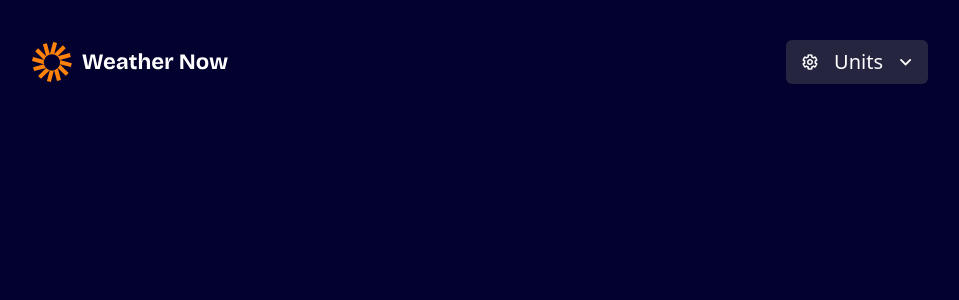
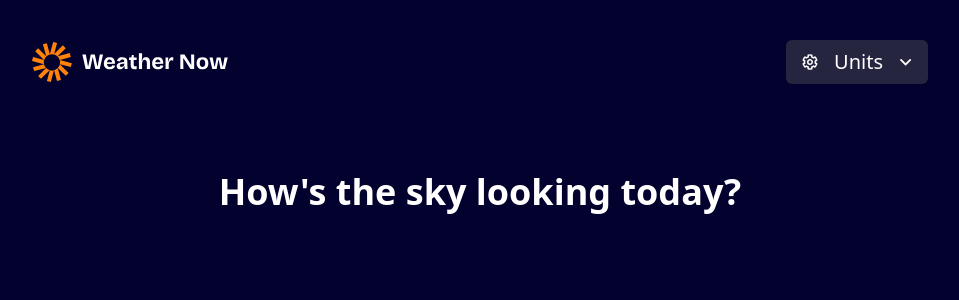
Before and after one commit to DeveloperDinesh24/weather-app, a React (Vite) app: page / in a window 1280 px wide. Shown: the top 300 px of the page, without its empty margins (160-1119 px from the left). Built offline with nearby package versions, Linux system fonts and the light colour scheme.

Commit message:
feat: create searchbar.tsx

```diff
--- a/src/App.tsx
+++ b/src/App.tsx
@@ -1,11 +1,13 @@
 import './App.css'
 import { Header } from './components/Header'
+import { Main } from './components/Main'
 
 function App() {
   return (
     <div className='max-w-700 bg-[#03012d] '>
-      <div className='w-dvw min-h-dvh bg-[#03012d] px-48'>
+      <div className='w-dvw min-h-dvh bg-[#03012d] text-white px-48'>
         <Header />
+        <Main />
       </div>
     </div>
   )
--- a/src/components/Header.tsx
+++ b/src/components/Header.tsx
@@ -1,8 +1,10 @@
 import { Dropdown } from "./Dropdown"
+
+
 
 export const Header = () => {
   return (
-    <header className="w-full h-fit py-10 flex justify-between items-center text-white relative">
+    <header className="w-full h-fit py-10 flex justify-between items-center  relative">
       <div>
         <img src='assets/images/logo.svg' alt='logo text and image' />
       </div>
--- a/src/components/Main.tsx
+++ b/src/components/Main.tsx
@@ -1,7 +1,7 @@
 export const Main = () => {
   return (
-    <main>
-
+    <main className="w-full mt-12">
+      <h1 className="text-center text-4xl font-semibold">How's the sky looking today?</h1>
     </main>
   )
 }
--- /dev/null
+++ b/src/components/SearchBar.tsx
@@ -0,0 +1,8 @@
+export const SearchBar = () => {
+  return (
+    <div>
+      <input type="text" />
+      <button>Search</button>
+    </div>
+  )
+}
```
